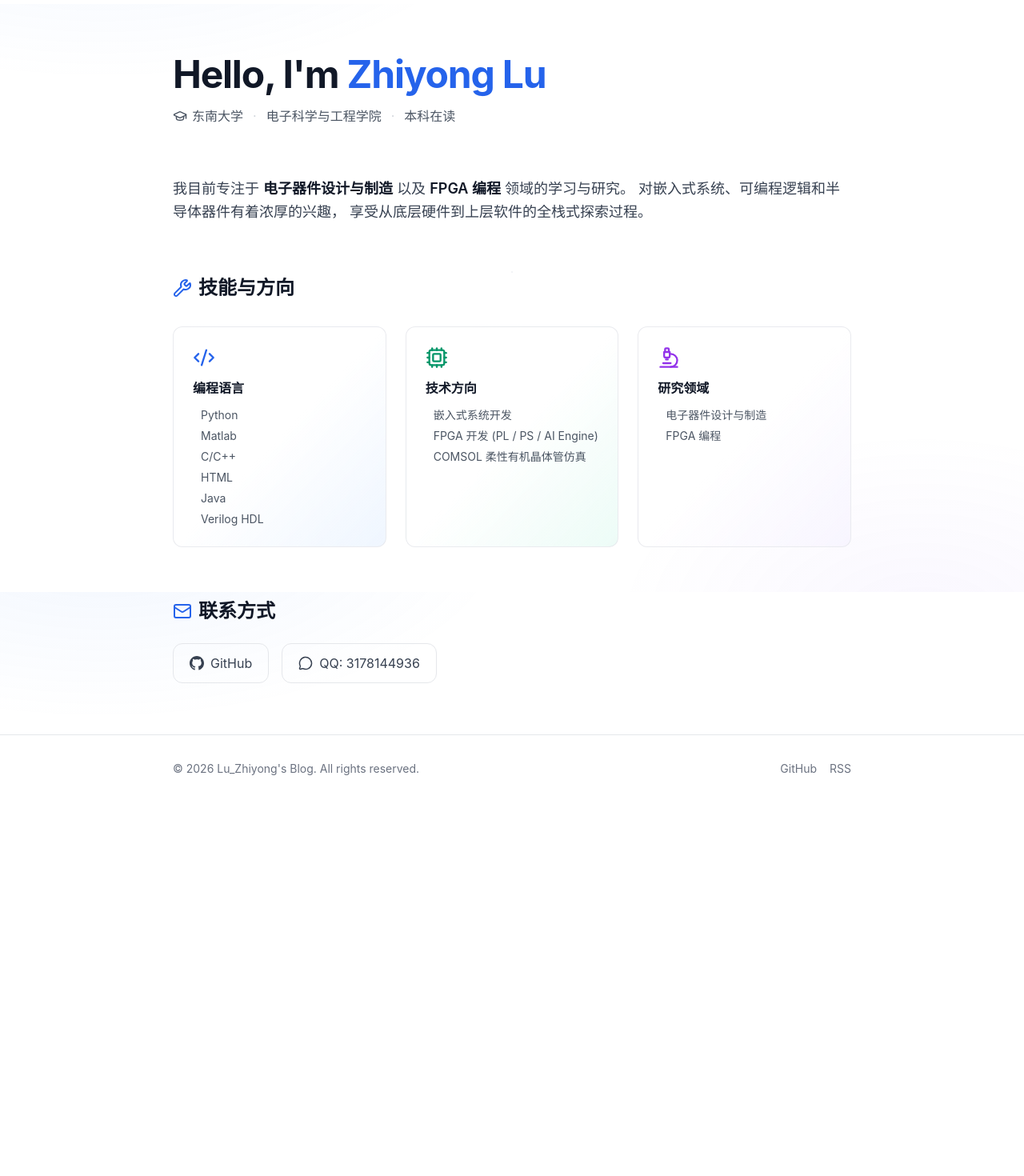
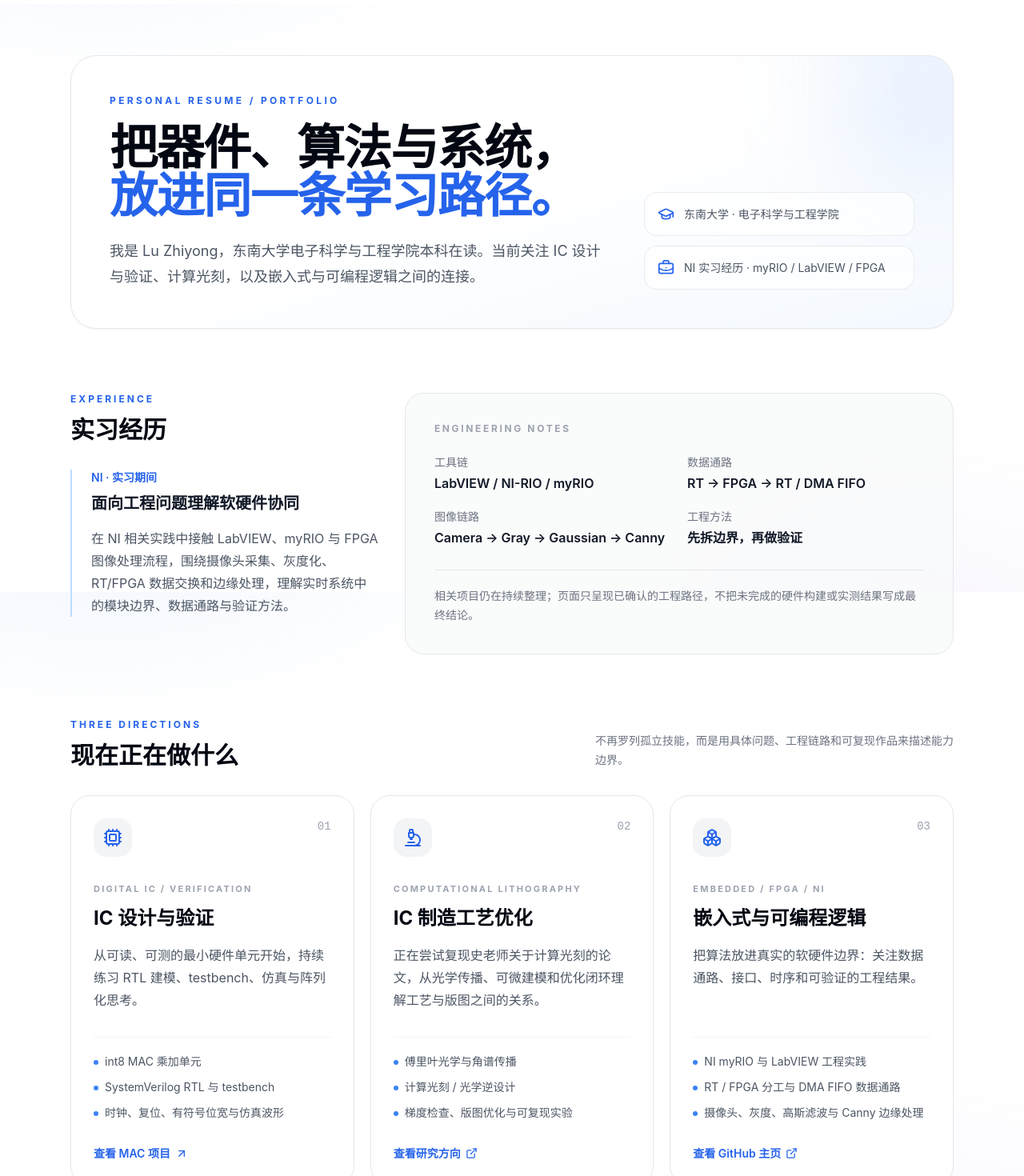
Before and after one commit to LZY041017/blog, a Next.js app: page /about in a window 1280 px wide. Shown: the part 60-1530 px from the top of the page at 80% size. Before the commit the page ends 1063 px from the top, so only its background shows below. Built offline with nearby package versions, Linux system fonts and the light colour scheme.

Commit message:
Redesign resume and portfolio page

```diff
--- a/app/about/page.tsx
+++ b/app/about/page.tsx
@@ -1,158 +1,123 @@
 import type { Metadata } from "next";
 import {
+  ArrowUpRight,
+  BriefcaseBusiness,
+  Boxes,
+  Cpu,
+  ExternalLink,
+  GitBranch,
   GraduationCap,
-  Code2,
-  Cpu,
-  Wrench,
   Microscope,
-  Mail,
-  MessageCircle,
 } from "lucide-react";
 import { SITE_CONFIG } from "@/lib/constants";
 
 export const metadata: Metadata = {
   title: "自我",
-  description: `关于 ${SITE_CONFIG.author} 的个人介绍`,
+  description: `Lu Zhiyong 的个人简历、研究方向与作品集`,
 };
 
-const skillCategories = [
+const directions = [
   {
-    title: "编程语言",
-    icon: Code2,
-    skills: ["Python", "Matlab", "C/C++", "HTML", "Java", "Verilog HDL"],
-    color: "text-blue-600 dark:text-blue-400",
-    bg: "bg-blue-50 dark:bg-blue-950",
+    number: "01",
+    title: "IC 设计与验证",
+    eyebrow: "DIGITAL IC / VERIFICATION",
+    icon: Cpu,
+    description: "从可读、可测的最小硬件单元开始，持续练习 RTL 建模、testbench、仿真与阵列化思考。",
+    items: ["int8 MAC 乘加单元", "SystemVerilog RTL 与 testbench", "时钟、复位、有符号位宽与仿真波形"],
+    href: "/posts/int8-mac-systemverilog",
+    linkLabel: "查看 MAC 项目",
   },
   {
-    title: "技术方向",
-    icon: Cpu,
-    skills: [
-      "嵌入式系统开发",
-      "FPGA 开发 (PL / PS / AI Engine)",
-      "COMSOL 柔性有机晶体管仿真",
-    ],
-    color: "text-emerald-600 dark:text-emerald-400",
-    bg: "bg-emerald-50 dark:bg-emerald-950",
+    number: "02",
+    title: "IC 制造工艺优化",
+    eyebrow: "COMPUTATIONAL LITHOGRAPHY",
+    icon: Microscope,
+    description: "正在尝试复现史老师关于计算光刻的论文，从光学传播、可微建模和优化闭环理解工艺与版图之间的关系。",
+    items: ["傅里叶光学与角谱传播", "计算光刻 / 光学逆设计", "梯度检查、版图优化与可复现实验"],
+    href: "https://github.com/LZY041017",
+    linkLabel: "查看研究方向",
   },
   {
-    title: "研究领域",
-    icon: Microscope,
-    skills: ["电子器件设计与制造", "FPGA 编程"],
-    color: "text-purple-600 dark:text-purple-400",
-    bg: "bg-purple-50 dark:bg-purple-950",
+    number: "03",
+    title: "嵌入式与可编程逻辑",
+    eyebrow: "EMBEDDED / FPGA / NI",
+    icon: Boxes,
+    description: "把算法放进真实的软硬件边界：关注数据通路、接口、时序和可验证的工程结果。",
+    items: ["NI myRIO 与 LabVIEW 工程实践", "RT / FPGA 分工与 DMA FIFO 数据通路", "摄像头、灰度、高斯滤波与 Canny 边缘处理"],
+    href: "https://github.com/LZY041017",
+    linkLabel: "查看 GitHub 主页",
   },
 ];
 
+const portfolio = [
+  { type: "IC DESIGN", title: "int8 MAC / SystemVerilog", description: "从一个可综合、可自检的 MAC 单元出发，建立 AI 芯片 RTL 设计与验证闭环。", href: "/posts/int8-mac-systemverilog", external: false },
+  { type: "RESEARCH IN PROGRESS", title: "计算光刻复现尝试", description: "围绕史老师论文搭建计算光刻学习与复现实验路径，逐步验证传播模型和优化过程。", href: "https://github.com/LZY041017", external: true },
+  { type: "EMBEDDED / FPGA", title: "NI myRIO 图像处理", description: "NI 实习线索延伸出的 myRIO、LabVIEW、DMA FIFO 与 FPGA 图像处理工程实践。", href: "https://github.com/LZY041017", external: true },
+  { type: "DESKTOP TOOL", title: "时光涂涂", description: "本地 Windows 周计划工具，把课程、学习、实验和临时安排画成时间块。", href: "/posts/shiguang-timepaint", external: false },
+  { type: "DESKTOP TOOL", title: "拾念", description: "本地 Windows 记忆辅助工作台，用引句、标签、检索和抽查帮助主动回忆。", href: "/posts/shinian-memory-aid", external: false },
+  { type: "DESKTOP TOOL", title: "时屿", description: "本地 Windows 时间记录工具，用正计时、倒计时和时间轨道看见正在发生的事。", href: "/posts/shiyu-time-management", external: false },
+];
+
+function ProjectLink({ href, label, external = false }: { href: string; label: string; external?: boolean }) {
+  return (
+    <a href={href} target={external ? "_blank" : undefined} rel={external ? "noopener noreferrer" : undefined} className="inline-flex items-center gap-1.5 text-sm font-semibold text-primary-600 transition-colors hover:text-primary-500 dark:text-primary-400 dark:hover:text-primary-300">
+      {label}{external ? <ExternalLink size={15} /> : <ArrowUpRight size={16} />}
+    </a>
+  );
+}
+
 export default function AboutPage() {
   return (
-    <div className="mx-auto max-w-4xl px-4 sm:px-6 py-12 sm:py-16">
-      {/* Hero */}
-      <section className="mb-16">
-        <h1 className="text-4xl sm:text-5xl font-bold tracking-tight text-gray-900 dark:text-white mb-4">
-          Hello, I&apos;m{" "}
-          <span className="text-primary-600 dark:text-primary-400">
-            Zhiyong Lu
-          </span>
-        </h1>
-        <div className="flex flex-wrap items-center gap-3 text-gray-600 dark:text-gray-400">
-          <span className="inline-flex items-center gap-1.5">
-            <GraduationCap size={18} />
-            东南大学
-          </span>
-          <span className="text-gray-300 dark:text-gray-700">·</span>
-          <span>电子科学与工程学院</span>
-          <span className="text-gray-300 dark:text-gray-700">·</span>
-          <span>本科在读</span>
+    <div className="mx-auto max-w-6xl px-4 py-10 sm:px-6 sm:py-16">
+      <section className="relative overflow-hidden rounded-[2rem] border border-gray-200 bg-gradient-to-br from-white via-white to-blue-50/70 p-7 shadow-sm dark:border-gray-800 dark:from-gray-950 dark:via-gray-950 dark:to-blue-950/30 sm:p-12">
+        <div className="absolute -right-24 -top-24 h-64 w-64 rounded-full bg-primary-500/10 blur-3xl" />
+        <div className="relative grid gap-10 lg:grid-cols-[1.3fr_0.7fr] lg:items-end">
+          <div>
+            <p className="mb-5 text-xs font-bold uppercase tracking-[0.28em] text-primary-600 dark:text-primary-400">Personal resume / portfolio</p>
+            <h1 className="max-w-3xl text-4xl font-bold tracking-tight text-gray-950 dark:text-white sm:text-6xl">把器件、算法与系统，<span className="block text-primary-600 dark:text-primary-400">放进同一条学习路径。</span></h1>
+            <p className="mt-6 max-w-2xl text-lg leading-8 text-gray-600 dark:text-gray-300">我是 Lu Zhiyong，东南大学电子科学与工程学院本科在读。当前关注 IC 设计与验证、计算光刻，以及嵌入式与可编程逻辑之间的连接。</p>
+          </div>
+          <div className="grid gap-3 text-sm text-gray-600 dark:text-gray-300">
+            <div className="flex items-center gap-3 rounded-2xl border border-gray-200/80 bg-white/70 p-4 dark:border-gray-800 dark:bg-gray-900/60"><GraduationCap className="text-primary-600 dark:text-primary-400" size={21} /><span>东南大学 · 电子科学与工程学院</span></div>
+            <div className="flex items-center gap-3 rounded-2xl border border-gray-200/80 bg-white/70 p-4 dark:border-gray-800 dark:bg-gray-900/60"><BriefcaseBusiness className="text-primary-600 dark:text-primary-400" size={21} /><span>NI 实习经历 · myRIO / LabVIEW / FPGA</span></div>
+          </div>
         </div>
       </section>
 
-      {/* Bio */}
-      <section className="mb-16">
-        <div className="prose prose-gray dark:prose-invert prose-lg max-w-none">
-          <p className="text-lg leading-relaxed text-gray-700 dark:text-gray-300">
-            我目前专注于 <strong>电子器件设计与制造</strong> 以及{" "}
-            <strong>FPGA 编程</strong> 领域的学习与研究。
-            对嵌入式系统、可编程逻辑和半导体器件有着浓厚的兴趣，
-            享受从底层硬件到上层软件的全栈式探索过程。
-          </p>
+      <section className="mt-20 grid gap-8 lg:grid-cols-[0.72fr_1.28fr]">
+        <div>
+          <p className="text-xs font-bold uppercase tracking-[0.25em] text-primary-600 dark:text-primary-400">Experience</p>
+          <h2 className="mt-3 text-3xl font-bold text-gray-950 dark:text-white">实习经历</h2>
+          <div className="mt-8 border-l-2 border-primary-200 pl-6 dark:border-primary-900">
+            <p className="text-sm font-semibold text-primary-600 dark:text-primary-400">NI · 实习期间</p>
+            <h3 className="mt-2 text-xl font-bold text-gray-900 dark:text-white">面向工程问题理解软硬件协同</h3>
+            <p className="mt-4 leading-7 text-gray-600 dark:text-gray-400">在 NI 相关实践中接触 LabVIEW、myRIO 与 FPGA 图像处理流程，围绕摄像头采集、灰度化、RT/FPGA 数据交换和边缘处理，理解实时系统中的模块边界、数据通路与验证方法。</p>
+          </div>
+        </div>
+        <div className="rounded-3xl border border-gray-200 bg-gray-50/80 p-7 dark:border-gray-800 dark:bg-gray-900/50 sm:p-9">
+          <p className="text-xs font-bold uppercase tracking-[0.22em] text-gray-400">Engineering notes</p>
+          <div className="mt-6 grid gap-5 sm:grid-cols-2">
+            {[["工具链", "LabVIEW / NI-RIO / myRIO"], ["数据通路", "RT → FPGA → RT / DMA FIFO"], ["图像链路", "Camera → Gray → Gaussian → Canny"], ["工程方法", "先拆边界，再做验证"]].map(([label, value]) => <div key={label}><p className="text-sm text-gray-500 dark:text-gray-500">{label}</p><p className="mt-1 font-semibold text-gray-900 dark:text-gray-100">{value}</p></div>)}
+          </div>
+          <p className="mt-7 border-t border-gray-200 pt-5 text-sm leading-6 text-gray-500 dark:border-gray-800 dark:text-gray-500">相关项目仍在持续整理；页面只呈现已确认的工程路径，不把未完成的硬件构建或实测结果写成最终结论。</p>
         </div>
       </section>
 
-      {/* Skills */}
-      <section className="mb-16">
-        <h2 className="text-2xl font-bold text-gray-900 dark:text-white mb-8 flex items-center gap-2">
-          <Wrench
-            size={24}
-            className="text-primary-600 dark:text-primary-400"
-          />
-          技能与方向
-        </h2>
-        <div className="grid gap-6 sm:grid-cols-3">
-          {skillCategories.map((cat) => (
-            <div
-              key={cat.title}
-              className={`rounded-xl border border-gray-200/80 dark:border-gray-800/80 p-6 ${cat.bg} hover:shadow-md hover:border-gray-300 dark:hover:border-gray-700 transition-all duration-300 bg-gradient-to-br from-white via-white to-blue-50/20 dark:from-gray-900 dark:via-gray-900 dark:to-blue-950/20`}
-            >
-              <cat.icon size={28} className={`mb-3 ${cat.color}`} />
-              <h3 className="font-semibold text-gray-900 dark:text-white mb-3">
-                {cat.title}
-              </h3>
-              <ul className="space-y-1.5">
-                {cat.skills.map((skill) => (
-                  <li
-                    key={skill}
-                    className="text-sm text-gray-600 dark:text-gray-400 flex items-center gap-1.5"
-                  >
-                    <span
-                      className={`w-1 h-1 rounded-full ${cat.color} opacity-60`}
-                    />
-                    {skill}
-                  </li>
-                ))}
-              </ul>
-            </div>
-          ))}
+      <section className="mt-20">
+        <div className="flex flex-wrap items-end justify-between gap-4"><div><p className="text-xs font-bold uppercase tracking-[0.25em] text-primary-600 dark:text-primary-400">Three directions</p><h2 className="mt-3 text-3xl font-bold text-gray-950 dark:text-white">现在正在做什么</h2></div><p className="max-w-md text-sm leading-6 text-gray-500 dark:text-gray-400">不再罗列孤立技能，而是用具体问题、工程链路和可复现作品来描述能力边界。</p></div>
+        <div className="mt-8 grid gap-5 lg:grid-cols-3">
+          {directions.map((direction) => <article key={direction.number} className="group rounded-3xl border border-gray-200 bg-white p-7 transition-all duration-300 hover:-translate-y-1 hover:border-primary-300 hover:shadow-xl hover:shadow-primary-500/10 dark:border-gray-800 dark:bg-gray-950 dark:hover:border-primary-800"><div className="flex items-start justify-between"><div className="rounded-2xl bg-gray-100 p-3 text-primary-600 dark:bg-gray-900 dark:text-primary-400"><direction.icon size={24} /></div><span className="font-mono text-sm text-gray-400">{direction.number}</span></div><p className="mt-8 text-[11px] font-bold tracking-[0.2em] text-gray-400">{direction.eyebrow}</p><h3 className="mt-3 text-2xl font-bold text-gray-950 dark:text-white">{direction.title}</h3><p className="mt-4 min-h-24 leading-7 text-gray-600 dark:text-gray-400">{direction.description}</p><ul className="mt-5 space-y-3 border-t border-gray-100 pt-5 text-sm text-gray-600 dark:border-gray-800 dark:text-gray-300">{direction.items.map((item) => <li key={item} className="flex gap-2"><span className="mt-2 h-1.5 w-1.5 shrink-0 rounded-full bg-primary-500" />{item}</li>)}</ul><div className="mt-7"><ProjectLink href={direction.href} label={direction.linkLabel} external={direction.href.startsWith("http")} /></div></article>)}
         </div>
       </section>
 
-      {/* Contact */}
-      <section>
-        <h2 className="text-2xl font-bold text-gray-900 dark:text-white mb-6 flex items-center gap-2">
-          <Mail size={24} className="text-primary-600 dark:text-primary-400" />
-          联系方式
-        </h2>
-        <div className="flex flex-wrap gap-4">
-          {SITE_CONFIG.social.github && (
-            <a
-              href={SITE_CONFIG.social.github}
-              target="_blank"
-              rel="noopener noreferrer"
-              className="inline-flex items-center gap-2 px-5 py-3 rounded-xl border border-gray-200 dark:border-gray-800 text-gray-700 dark:text-gray-300 hover:border-gray-400 dark:hover:border-gray-600 hover:shadow-sm transition-all"
-            >
-              <svg viewBox="0 0 24 24" className="w-[18px] h-[18px]" fill="currentColor">
-                <path d="M12 0c-6.626 0-12 5.373-12 12 0 5.302 3.438 9.8 8.207 11.387.599.111.793-.261.793-.577v-2.234c-3.338.726-4.033-1.416-4.033-1.416-.546-1.387-1.333-1.756-1.333-1.756-1.089-.745.083-.729.083-.729 1.205.084 1.839 1.237 1.839 1.237 1.07 1.834 2.807 1.304 3.492.997.107-.775.418-1.305.762-1.604-2.665-.305-5.467-1.334-5.467-5.931 0-1.311.469-2.381 1.236-3.221-.124-.303-.535-1.524.117-3.176 0 0 1.008-.322 3.301 1.23.957-.266 1.983-.399 3.003-.404 1.02.005 2.047.138 3.006.404 2.291-1.552 3.297-1.23 3.297-1.23.653 1.653.242 2.874.118 3.176.77.84 1.235 1.911 1.235 3.221 0 4.609-2.807 5.624-5.479 5.921.43.372.823 1.102.823 2.222v3.293c0 .319.192.694.801.576 4.765-1.589 8.199-6.086 8.199-11.386 0-6.627-5.373-12-12-12z"/>
-              </svg>
-              GitHub
-            </a>
-          )}
-          <a
-            href="tencent://message/?uin=3178144936"
-            className="inline-flex items-center gap-2 px-5 py-3 rounded-xl border border-gray-200 dark:border-gray-800 text-gray-700 dark:text-gray-300 hover:border-gray-400 dark:hover:border-gray-600 hover:shadow-sm transition-all"
-          >
-            <MessageCircle size={18} />
-            QQ: 3178144936
-          </a>
-          {SITE_CONFIG.social.email && (
-            <a
-              href={`mailto:${SITE_CONFIG.social.email}`}
-              className="inline-flex items-center gap-2 px-5 py-3 rounded-xl border border-gray-200 dark:border-gray-800 text-gray-700 dark:text-gray-300 hover:border-gray-400 dark:hover:border-gray-600 hover:shadow-sm transition-all"
-            >
-              <Mail size={18} />
-              {SITE_CONFIG.social.email}
-            </a>
-          )}
+      <section className="mt-20">
+        <div className="flex items-end justify-between gap-4"><div><p className="text-xs font-bold uppercase tracking-[0.25em] text-primary-600 dark:text-primary-400">Selected work</p><h2 className="mt-3 text-3xl font-bold text-gray-950 dark:text-white">作品集</h2></div><a href={SITE_CONFIG.social.github} target="_blank" rel="noopener noreferrer" className="hidden items-center gap-2 text-sm font-semibold text-gray-600 hover:text-primary-600 dark:text-gray-400 dark:hover:text-primary-400 sm:inline-flex"><GitBranch size={17} /> GitHub <ArrowUpRight size={15} /></a></div>
+        <div className="mt-8 grid gap-4 sm:grid-cols-2 lg:grid-cols-3">
+          {portfolio.map((project) => <a key={project.title} href={project.href} target={project.external ? "_blank" : undefined} rel={project.external ? "noopener noreferrer" : undefined} className="group flex min-h-48 flex-col justify-between rounded-3xl border border-gray-200 bg-gray-50/70 p-6 transition-colors hover:border-primary-300 hover:bg-white dark:border-gray-800 dark:bg-gray-900/40 dark:hover:border-primary-800 dark:hover:bg-gray-900"><div><p className="text-[10px] font-bold tracking-[0.18em] text-gray-400">{project.type}</p><h3 className="mt-3 text-xl font-bold text-gray-900 group-hover:text-primary-600 dark:text-white dark:group-hover:text-primary-400">{project.title}</h3><p className="mt-3 text-sm leading-6 text-gray-600 dark:text-gray-400">{project.description}</p></div><span className="mt-6 inline-flex items-center gap-1 text-sm font-semibold text-primary-600 dark:text-primary-400">查看项目 <ArrowUpRight size={15} /></span></a>)}
         </div>
       </section>
+
+      <section className="mt-20 rounded-3xl border border-gray-200 p-7 dark:border-gray-800 sm:p-9"><div className="flex flex-wrap items-center justify-between gap-5"><div><p className="text-xs font-bold uppercase tracking-[0.22em] text-primary-600 dark:text-primary-400">Open to collaboration</p><h2 className="mt-3 text-2xl font-bold text-gray-950 dark:text-white">从可验证的小项目开始，持续把问题做深。</h2></div><ProjectLink href={SITE_CONFIG.social.github} label="访问 GitHub" external /></div></section>
     </div>
   );
 }
```
